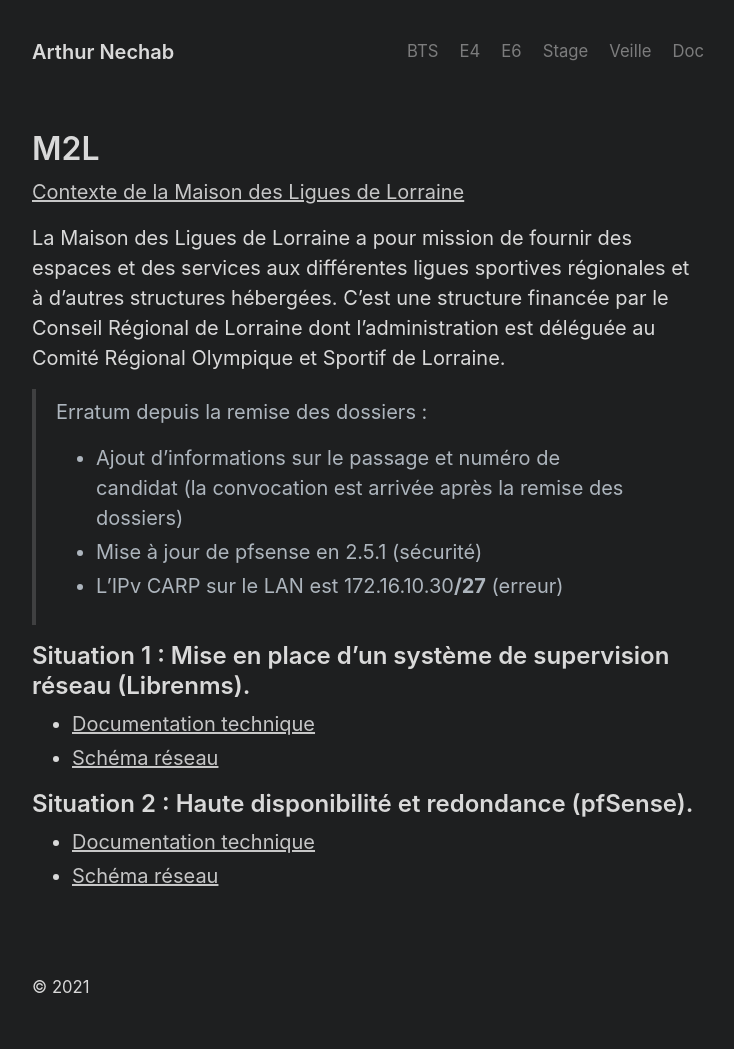
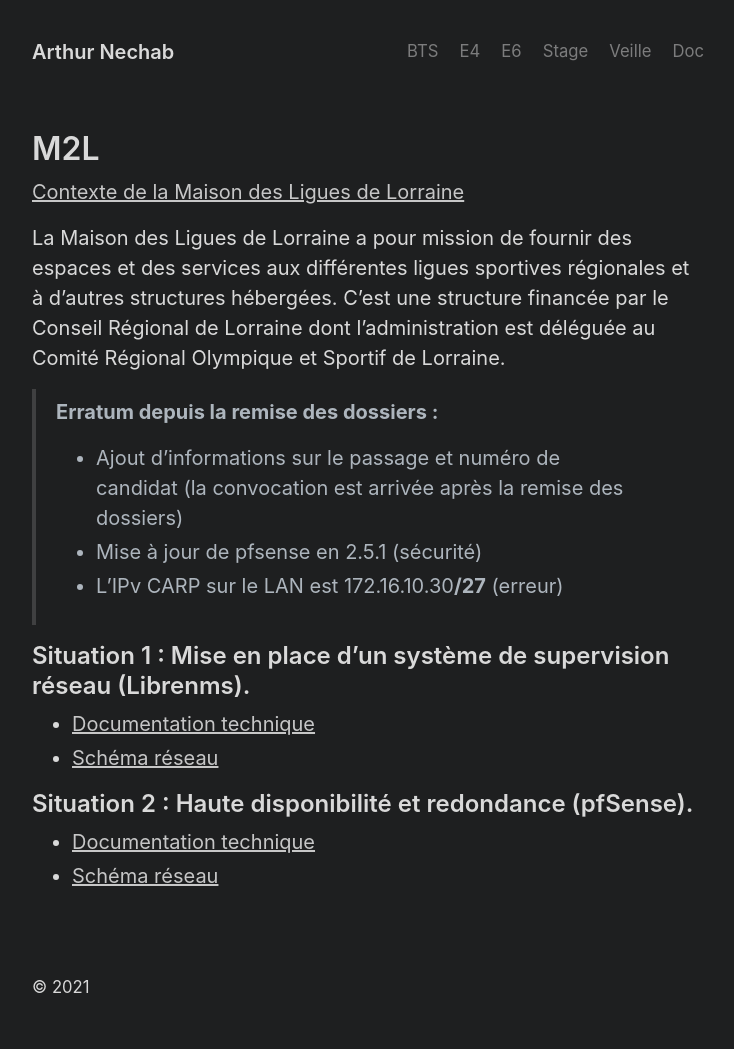
Before and after one commit to arthur-nechab/portfolio, a Jekyll site: the page built from e4.md, in a window 1280 px wide. Shown: the whole page, without its empty margins (272-1006 px from the left). Built offline with Jekyll 4.4.1, drawn with Linux system fonts in a browser that asks for light colours.

Commit message:
Update e4.md

```diff
--- a/e4.md
+++ b/e4.md
@@ -6,7 +6,7 @@ title: M2L
 
 La Maison des Ligues de Lorraine a pour mission de fournir des espaces et des services aux différentes ligues sportives régionales et à d’autres structures hébergées. C’est une structure financée par le Conseil Régional de Lorraine dont l’administration est déléguée au Comité Régional Olympique et Sportif de Lorraine.
 
-> Erratum depuis la remise des dossiers :
+> **Erratum depuis la remise des dossiers :**
 > - Ajout d'informations sur le passage et numéro de candidat (la convocation est arrivée après la remise des dossiers)
 > - Mise à jour de pfsense en 2.5.1 (sécurité)
 > - L'IPv CARP sur le LAN est 172.16.10.30**/27** (erreur)
```
